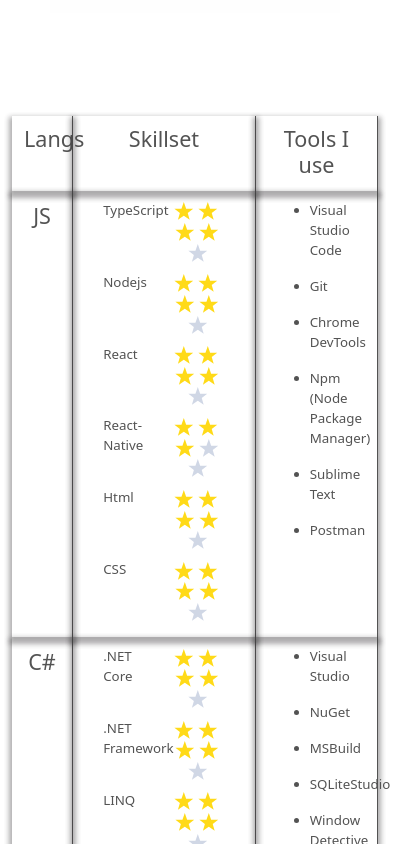
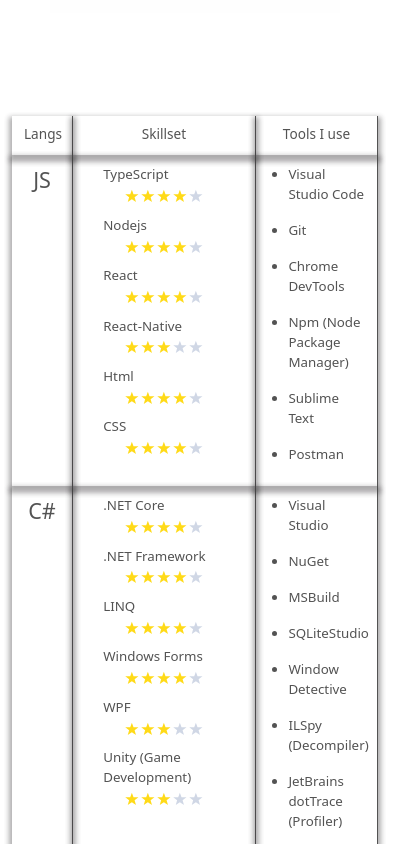
Before and after one commit to zviazran/unicode-toolset, a React (Vite) app: page /unicode-toolset/about in a window 390 px wide. Shown: the part 1260-2104 px from the top of the page, 417 px wide, since content can reach past the window. Built offline with nearby package versions, Linux system fonts and the light colour scheme.

Commit message:
fix about page small screens design

```diff
--- a/src/App.css
+++ b/src/App.css
@@ -782,8 +782,14 @@ html {
 }
 .tool-name {
   text-align: left;
-  margin-left: 10%;
 }
+
+@media (max-width: 768px) {
+  .tool-name {
+    margin-left: -12%;
+  }
+}
+
 .skill-wrapper {
   border-right: 1px solid #414141;
   box-shadow: 0 4px 5px 3px rgba(59, 56, 59, 0.459) !important;
@@ -793,6 +799,13 @@ html {
   padding-top: 10px !important;
   padding-bottom: 5px !important;
 }
+
+@media (max-width: 768px) {
+  .skill-wrapper h5 {
+    font-size: 0.85rem;
+  }
+}
+
 .skill-heading {
   padding-top: 2px !important;
 }
--- a/src/components/About/About.tsx
+++ b/src/components/About/About.tsx
@@ -29,19 +29,19 @@ const About: React.FC = () => {
         </Row>
         <Row className="skill-tools-wrapper">
           <Col xs={2} className="skill-wrapper">
-            <h4>
+            <h5>
               Langs
-            </h4>
+            </h5>
           </Col>
           <Col xs={6} className="skill-wrapper">
-            <h4>
+            <h5>
               Skillset
-            </h4>
+            </h5>
           </Col>
           <Col xs={4} className="skill-wrapper">
-            <h4>
+            <h5>
               Tools I use
-            </h4>
+            </h5>
           </Col>
         </Row>
         <Skillset title="JS" skills={JS_SKILLS} tools={JS_TOOLS} />
--- a/src/components/About/Techstack.tsx
+++ b/src/components/About/Techstack.tsx
@@ -10,17 +10,17 @@ interface TechstackProps {
 
 const Techstack: React.FC<TechstackProps> = ({ name, initialRating }) => {
   return (
-    <Row style={{ justifyContent: "left", paddingBottom: "10px" }}>
-      <Col className="skill-name" xs={4}>
+    <Row className="align-items-center" style={{ paddingBottom: "10px" }}>
+      <Col xs={12} sm={4} className="skill-name">
         {name}
       </Col>
-      <Col xs={6}>
+      <Col xs={12} sm={6}>
         <StarRatings
           rating={initialRating}
           starRatedColor="gold"
           numberOfStars={5}
-          starDimension="20px"
-          starSpacing="2px"
+          starDimension="14px"
+          starSpacing="1px"
           name="rating"
         />
       </Col>
```
